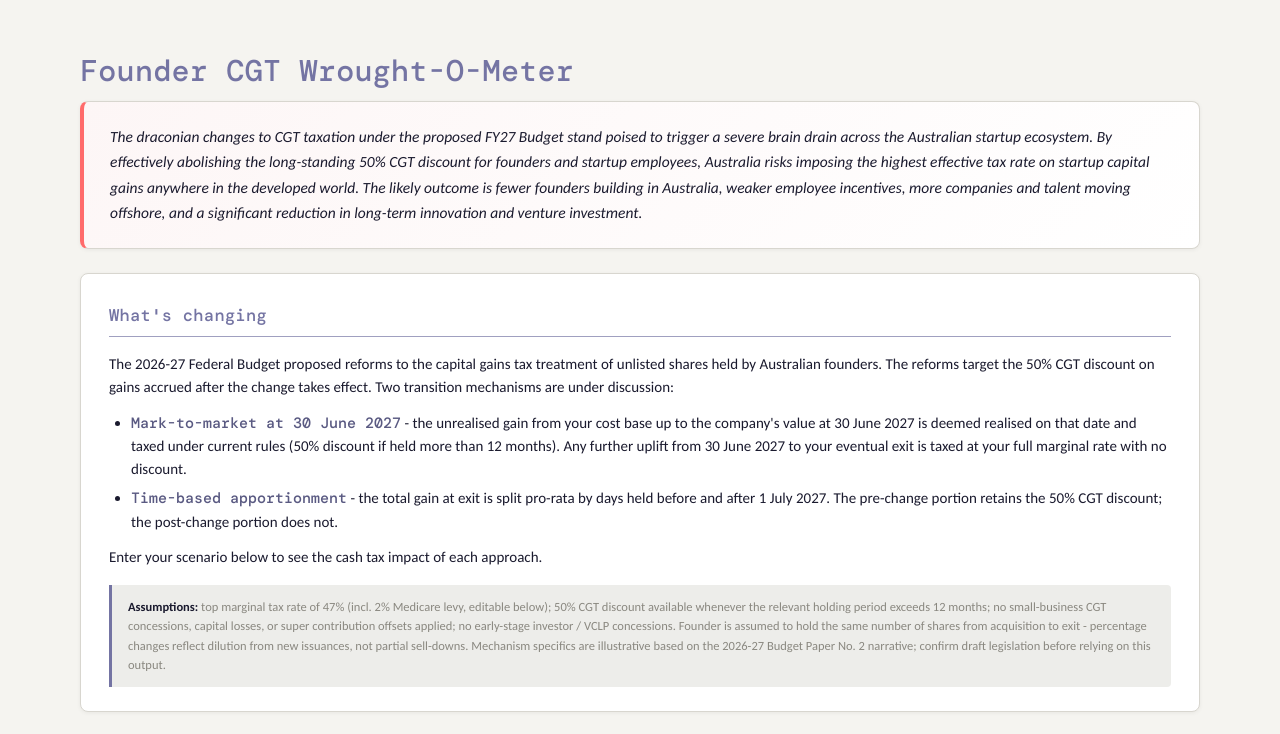
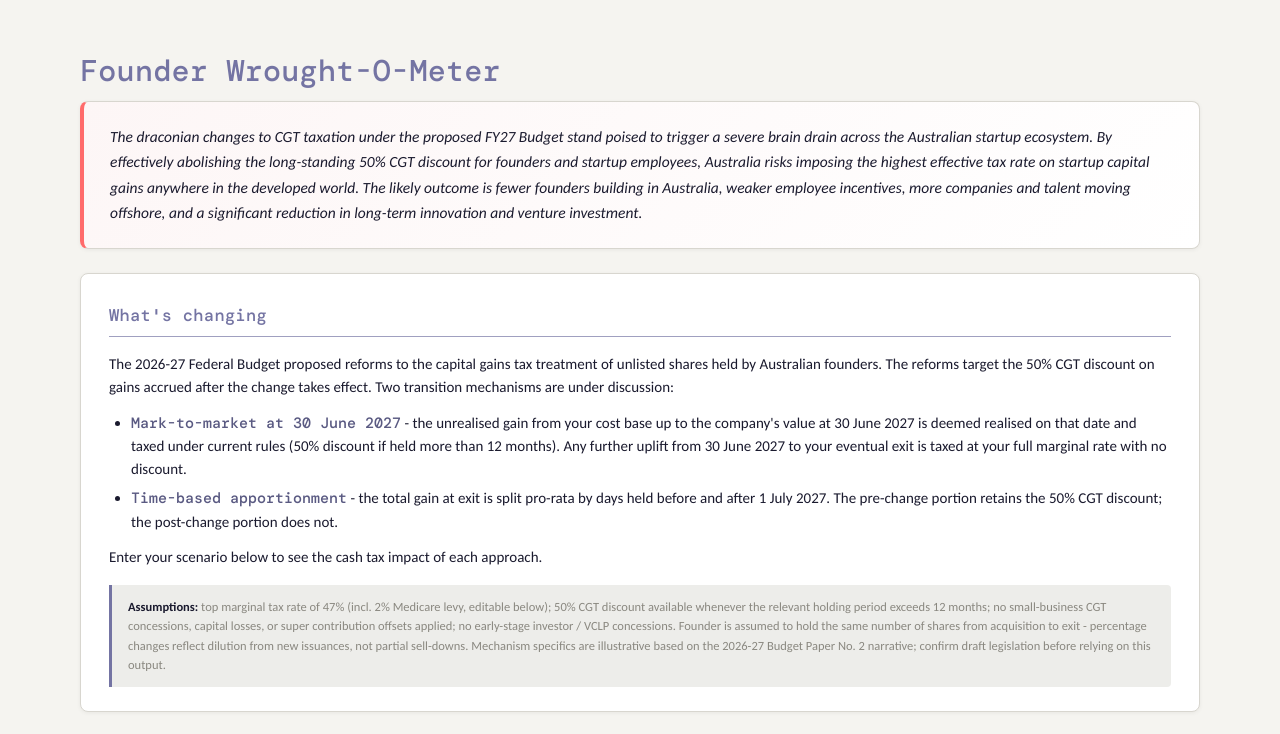
Before and after one commit to Dantheelitedev/Founder-Tax-Wrought-Calculator, a plain HTML site: page index.html in a window 1280 px wide. Shown: the top 734 px of the page. Drawn offline with nearby package versions, Linux system fonts and the light colour scheme; a web font is replaced by a local one.

Commit message:
Drop CGT from H1 and browser title

```diff
--- a/index.html
+++ b/index.html
@@ -3,7 +3,7 @@
 <head>
 <meta charset="UTF-8">
 <meta name="viewport" content="width=device-width, initial-scale=1.0">
-<title>Founder CGT Wrought-O-Meter - FY27 Budget Changes</title>
+<title>Founder Wrought-O-Meter - FY27 Budget Changes</title>
 <link rel="preconnect" href="https://fonts.googleapis.com">
 <link rel="preconnect" href="https://fonts.gstatic.com" crossorigin>
 <link href="https://fonts.googleapis.com/css2?family=Carlito:ital,wght@0,400;0,700;1,400&family=DM+Mono:ital,wght@0,400;0,500;1,400&display=swap" rel="stylesheet">
@@ -495,7 +495,7 @@ footer {
 <div class="container">
 
   <header>
-    <h1>Founder CGT Wrought-O-Meter</h1>
+    <h1>Founder Wrought-O-Meter</h1>
   </header>
 
   <section class="manifesto">
```
